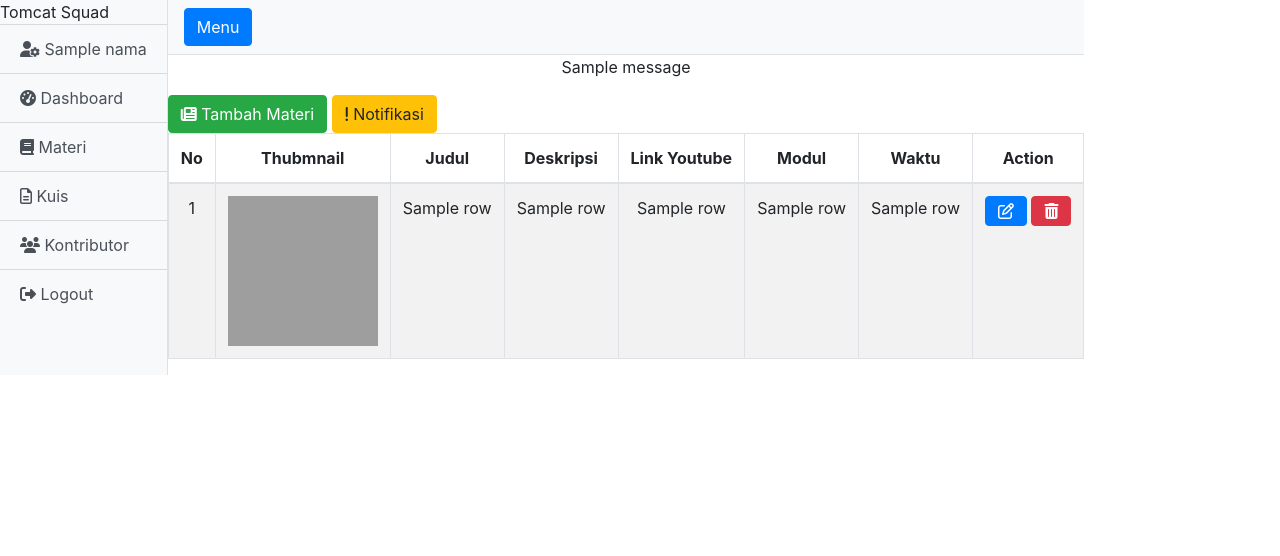
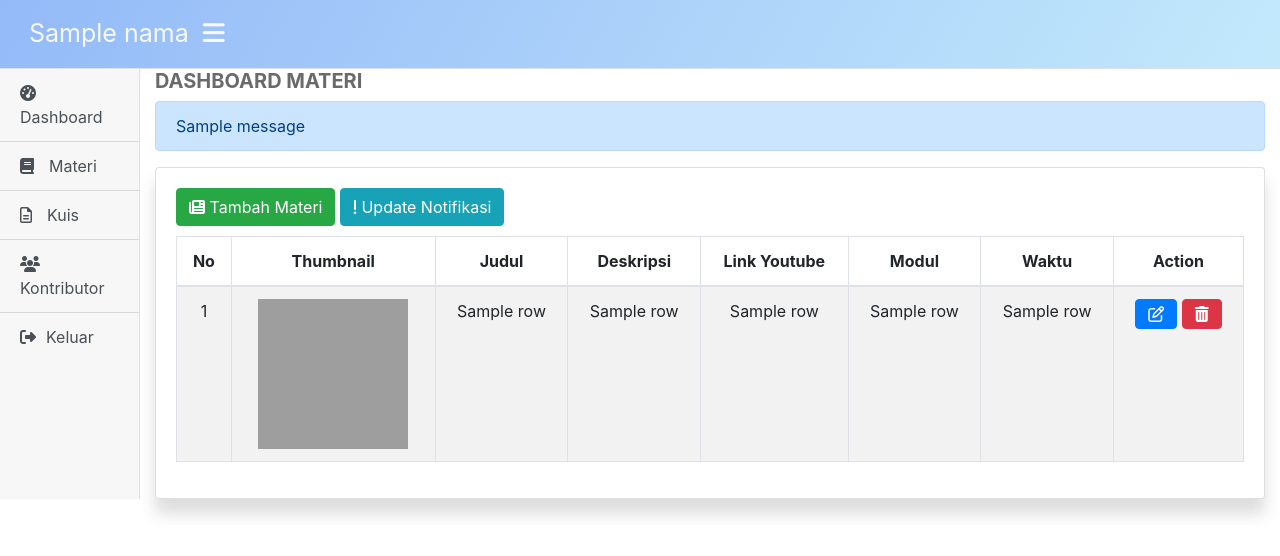
Before and after one commit to mchevro/LMS-TomcatSquad, a Flask app: template Apps/templates/admin/BerhasilLogin/materi.html in a window 1280 px wide. Shown: the top 556 px of the page. Run offline with Flask 2, Linux system fonts and the light colour scheme; the template is opened without the code that fills it: values that come from a table or form of the project are taken from there, most other values are stand-ins (such as "Sample title", 1, 10 or a date in 2020); one stand-in notice (Sample message) is shown; some libraries are stand-ins or nearby versions; grey boxes are pictures that could not be loaded.

Commit message:
New Dashboard Admin

```diff
--- a/Apps/templates/admin/BerhasilLogin/materi.html
+++ b/Apps/templates/admin/BerhasilLogin/materi.html
@@ -1,19 +1,39 @@
 {% include 'header_admin.html' %}
-
+<div class="container">
+<h5 class="font-weight-bold" style="color: #6a6a6a;">DASHBOARD MATERI</h5>
+{% with messages = get_flashed_messages()%}
+{% if messages %}
+{%for message in messages%}
+<div class="alert alert-primary" role="alert">
+  {{message}}
+</div>
+{% endfor %}
+{%endif%}
+{% endwith %}
+<div class="row">
+  <div class="col-sm-12">
+    <div class="card" style="width: 100%; box-shadow: 0 15px 15px rgba(51, 54, 53, 0.17)">
+      <div class="card-body">
+        <div style="margin-bottom: 10px;">
+            <button class="btn btn-success" data-toggle="modal" data-target="#modaledit{{tambah}}">
+                <i class="fas fa-newspaper"></i> Tambah Materi
+                </button>
+                <button class="btn btn-info" data-toggle="modal" data-target="#Notifikasi">
+                <i class="fas fa-exclamation"></i> Update Notifikasi
+            </button>
+        </div>
         <div id="modaledit{{tambah}}" class="modal fade text-dark" tabindex="-1" role="dialog" aria-hidden="true">
           <div class="modal-dialog modal-lg" role="document">
             <div class="modal-content">
-
               <div class="modal-header">
                 <h4 class="modal-title">Tambah Materi</h4>
                 <button type="button" class="close" data-dismiss="modal">&times;</button>
               </div>
-
               <div class="modal-body text-dark">
                 <form action="{{url_for('add_materi')}}" method="POST" enctype="multipart/form-data">
                   {{ form.csrf_token }}
                   <div class="form-group">
-                        <label>Thubmnail</label>
+                    <label>Thumbnail</label>
                     <input type="file" class="form-control" name="thumbnail" required>
                   </div>
                   <div class="form-group">
@@ -40,16 +60,13 @@
             </div>
           </div>
         </div>
-
         <div id="Notifikasi" class="modal fade text-dark" tabindex="-1" role="dialog" aria-hidden="true">
           <div class="modal-dialog modal-lg" role="document">
             <div class="modal-content">
-
               <div class="modal-header">
                 <h4 class="modal-title">Notifikasi</h4>
                 <button type="button" class="close" data-dismiss="modal">&times;</button>
               </div>
-
               <div class="modal-body text-dark">
                 {% for row in notifikasi %}
                 <form action="{{url_for('edit_notifikasi')}}" method="POST">
@@ -72,21 +89,12 @@
             </div>
           </div>
         </div>
-
-<button class="btn btn-success" data-toggle="modal" data-target="#modaledit{{tambah}}">
-    <i class="fas fa-newspaper"></i> Tambah Materi
-</button>
-
-<button class="btn btn-warning" data-toggle="modal" data-target="#Notifikasi">
-    <i class="fas fa-exclamation"></i> Notifikasi
-</button>
-
         <div class="table-responsive">
           <table class="table table-bordered table-striped text-center">
             <thead>
               <tr>
                 <th class="th">No</th>
-                <th class="th">Thubmnail</th>
+                <th class="th">Thumbnail</th>
                 <th class="th">Judul</th>
                 <th class="th">Deskripsi</th>
                 <th class="th">Link Youtube</th>
@@ -112,7 +120,6 @@
                   <a href="/delete_materi/{{row.0}}" class="btn btn-danger btn-xs fa fa-trash" onclick="return confirm('Apakah Yakin Mau Hapus Materi?')"></a>
                 </td>
               </tr>
-
               <div id="modaledit{{row.0}}" class="modal fade text-dark" tabindex="-1" role="dialog" aria-hidden="true">
                 <div class="modal-dialog modal-lg" role="document">
                   <div class="modal-content">
@@ -151,7 +158,11 @@
               {%endfor%}
             </tbody>
           </table>
-
+        </div>
+      </div>
+    </div>
+  </div>
+</div>
 <script src="https://code.jquery.com/jquery-3.2.1.slim.min.js" integrity="sha384-KJ3o2DKtIkvYIK3UENzmM7KCkRr/rE9/Qpg6aAZGJwFDMVNA/GpGFF93hXpG5KkN" crossorigin="anonymous"></script>
 <script src="https://cdnjs.cloudflare.com/ajax/libs/popper.js/1.12.9/umd/popper.min.js" integrity="sha384-ApNbgh9B+Y1QKtv3Rn7W3mgPxhU9K/ScQsAP7hUibX39j7fakFPskvXusvfa0b4Q" crossorigin="anonymous"></script>
 <script src="https://maxcdn.bootstrapcdn.com/bootstrap/4.0.0/js/bootstrap.min.js" integrity="sha384-JZR6Spejh4U02d8jOt6vLEHfe/JQGiRRSQQxSfFWpi1MquVdAyjUar5+76PVCmYl" crossorigin="anonymous"></script>
--- a/Apps/templates/header_admin.html
+++ b/Apps/templates/header_admin.html
@@ -1,64 +1,41 @@
-<!--
-POWERED BY MCHEVRO
-INSTAGRAM : m.chevr0
-GITHUB : https://github.com/mchevro
--->
-<!DOCTYPE html>
-<html lang="en" dir="ltr">
+<!doctype html>
+<html lang="en">
 <head>
-    <title>Tomcat Squad</title>
-    <meta http-equiv="X-UA-Compatible" content="IE=edge">
-    <meta name="viewport" content="width=device-width, initial-scale=1.0">
-    <meta name="description" content="Elearning Tomcat Squad">
+    <!-- Required meta tags -->
+	<title>Dashboard Admin | E-Learning Tomcat Squad</title>
+	<link rel="shortcut icon" href="../static/assets/img/favicon.ico">
 	<meta charset="utf-8">
-    <link rel="stylesheet" href="../static/assets/css/style.css">
+	<meta name="viewport" content="width=device-width, initial-scale=1, shrink-to-fit=no">
+	<!-- Bootstrap CSS -->
+	<link rel="stylesheet" href="https://cdn.jsdelivr.net/npm/bootstrap@4.5.3/dist/css/bootstrap.min.css" integrity="sha384-TX8t27EcRE3e/ihU7zmQxVncDAy5uIKz4rEkgIXeMed4M0jlfIDPvg6uqKI2xXr2" crossorigin="anonymous">
+	<script src="https://cdnjs.cloudflare.com/ajax/libs/popper.js/1.16.0/umd/popper.min.js"></script>
+	<link rel="stylesheet" href="https://cdnjs.cloudflare.com/ajax/libs/animate.css/4.0.0/animate.compat.css"/>
 	<link rel="stylesheet" href="../static/assets/css/sidebar.css">
-    <link rel="icon" href="../static/assets/img/tomcatlogo.png">
-    <link rel="shortcut icon" href="../static/assets/img/tomcatlogo.png">
-    <link href="https://cdnjs.cloudflare.com/ajax/libs/simple-line-icons/2.4.1/css/simple-line-icons.min.css" rel="stylesheet">
-    <link rel="stylesheet" href="https://cdnjs.cloudflare.com/ajax/libs/twitter-bootstrap/4.1.3/css/bootstrap.min.css">
-    <link rel="stylesheet" href="https://cdnjs.cloudflare.com/ajax/libs/ionicons/2.0.1/css/ionicons.min.css">
-    <!-- FONT AWESOME 6 -->
 	<script src="https://kit.fontawesome.com/bc6d3d8101.js" crossorigin="anonymous"></script>
-    <link href="https://fonts.googleapis.com/css2?family=PT+Sans&display=swap" rel="stylesheet">
+	<style>
+		@import url('https://fonts.googleapis.com/css2?family=Oswald&display=swap');
+		.judul{
+		  font-family: 'Oswald', sans-serif;
+		}
+	</style>
 </head>
 
-<body>
+<body style="background-color: #ffffff;">
+	<!-- BUTTON SIDEBARR -->
+	<div id="page-content-wrapper">
+		<nav class="navbar navbar-expand-lg border-bottom" style="background-image: linear-gradient(120deg, #94baf8 0%, #c2e9fb 100%);">
+			<button class="btn text-light" style="font-size: 25px; color: #343434;" id="menu-toggle">{{nama}} &nbsp;<i class="fas fa-bars"></i>
+			</button>
+		</nav>
+	</div>
 	<div class="d-flex" id="wrapper">
 		<!-- Sidebar -->
-        <div class="bg-light border-right" id="sidebar-wrapper">
-            <div class="sidebar-heading">Tomcat Squad </div>
+		<div class="border-right" style="background-color: #f7f7f7; color: #ffffff;" id="sidebar-wrapper">
 			<div class="list-group list-group-flush">
-                <p class="list-group-item list-group-item-action bg-light">
-                    <i class="fas fa-user-cog" aria-hidden="true"></i> {{nama}}
-                </p>
-                <a href="{{(url_for('index_admin_dashboard'))}}" class="list-group-item list-group-item-action bg-light">
-                    <i class="fa fa-tachometer" aria-hidden="true"></i> Dashboard
-                </a>
-                <a href="{{(url_for('index_admin_materi'))}}" class="list-group-item list-group-item-action bg-light">
-                    <i class="fa fa-book" aria-hidden="true"></i> Materi
-                </a>
-                <a href="{{(url_for('index_admin_kuis'))}}" class="list-group-item list-group-item-action bg-light">
-                    <i class="far fa-file-alt"></i> Kuis
-                </a>
-                <a href="{{(url_for('index_admin_kontributor'))}}" class="list-group-item list-group-item-action bg-light">
-                    <i class="fa fa-users" aria-hidden="true"></i> Kontributor
-                </a>
-                <a href="{{(url_for('logout_admin'))}}" class="list-group-item list-group-item-action bg-light">
-                    <i class="fa fa-sign-out" aria-hidden="true"></i> Logout
-                </a>
+				<a href="{{(url_for('index_admin_dashboard'))}}" class="list-group-item list-group-item-action" style="background-color: #f7f7f7"><i class="fa fa-tachometer" aria-hidden="true" style="margin-right: 10px;"></i>Dashboard</a>
+				<a href="{{(url_for('index_admin_materi'))}}" class="list-group-item list-group-item-action" style="background-color: #f7f7f7"><i class="fa fa-book" aria-hidden="true" style="margin-right: 15px;"></i>Materi</a>
+				<a href="{{(url_for('index_admin_kuis'))}}" class="list-group-item list-group-item-action" style="background-color: #f7f7f7"><i class="far fa-file-alt" style="margin-right: 15px;"></i>Kuis</a>
+				<a href="{{(url_for('index_admin_kontributor'))}}" class="list-group-item list-group-item-action" style="background-color: #f7f7f7"><i class="fa fa-users" style="margin-right: 9px;"></i>Kontributor</a>
+				<a href="{{(url_for('logout_admin'))}}" class="list-group-item list-group-item-action" style="background-color: #f7f7f7"><i class="fas fa-sign-out-alt" aria-hidden="true" style="margin-right: 10px;"></i>Keluar</a>
 			</div>
 		</div>
-        <!-- /#sidebar-wrapper -->
-        <!-- Page Content -->
-        <div id="page-content-wrapper">
-            <nav class="navbar navbar-expand-lg navbar-light bg-light border-bottom">
-                <button class="btn btn-primary" id="menu-toggle">Menu</button>
-            </nav>
-            {% with messages = get_flashed_messages()%}
-            {% if messages %}
-            {%for message in messages%}
-            <p class="text-center">{{message}}</p>
-            {% endfor %}
-            {%endif%}
-            {% endwith %}
```
Also changed, not shown: Apps/templates/admin/BerhasilLogin/dashboard.html (+24 -6 lines), Apps/templates/admin/BerhasilLogin/kontributor.html (+21 -11 lines), Apps/templates/admin/BerhasilLogin/kuis.html (+20 -10 lines). Lines whose indentation alone changed are shown as unchanged.
